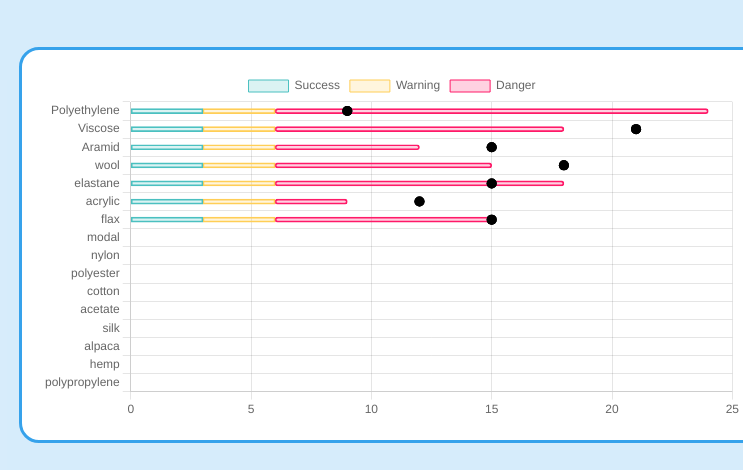
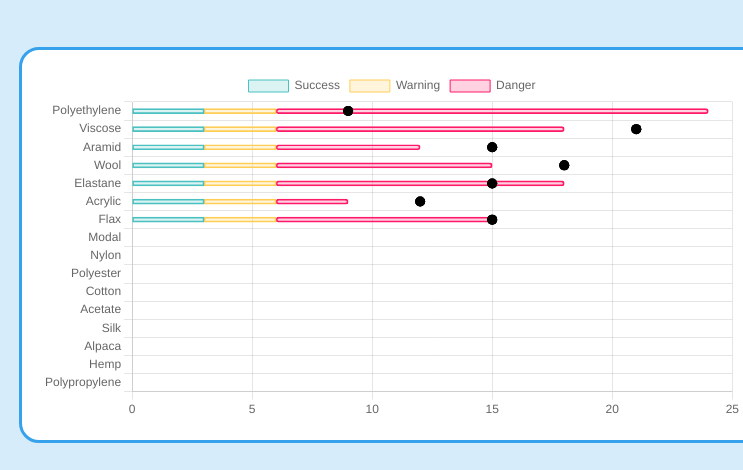
Before and after one commit to azyz123456/carbon-closet, a browser extension: page scripts/index.html in a window 1280 px wide. Shown: the part 175-645 px from the top of the page, 248-991 px from the left. Drawn offline with nearby package versions, Linux system fonts and the light colour scheme.

Commit message:
Update index.html

```diff
--- a/scripts/index.html
+++ b/scripts/index.html
@@ -51,7 +51,7 @@
     // setup
     const bulletvalues = [9, 21, 15, 18, 15, 12, 15];   // BULLET POINT DATA GOES HERE
     const data = {
-      labels: ['Polyethylene', 'Viscose', 'Aramid', 'wool', 'elastane', 'acrylic', 'flax', 'modal', 'nylon', 'polyester', 'cotton', 'acetate', 'silk','alpaca','hemp','polypropylene'],  //MATERIALS GO HERE
+      labels: ['Polyethylene', 'Viscose', 'Aramid', 'Wool', 'Elastane', 'Acrylic', 'Flax', 'Modal', 'Nylon', 'Polyester', 'Cotton', 'Acetate', 'Silk','Alpaca','Hemp','Polypropylene'],  //MATERIALS GO HERE
       datasets: [{
         label: 'Success',
         data: [3, 3, 3, 3, 3, 3, 3],  //GREEN RANGE GOES HERE
```
